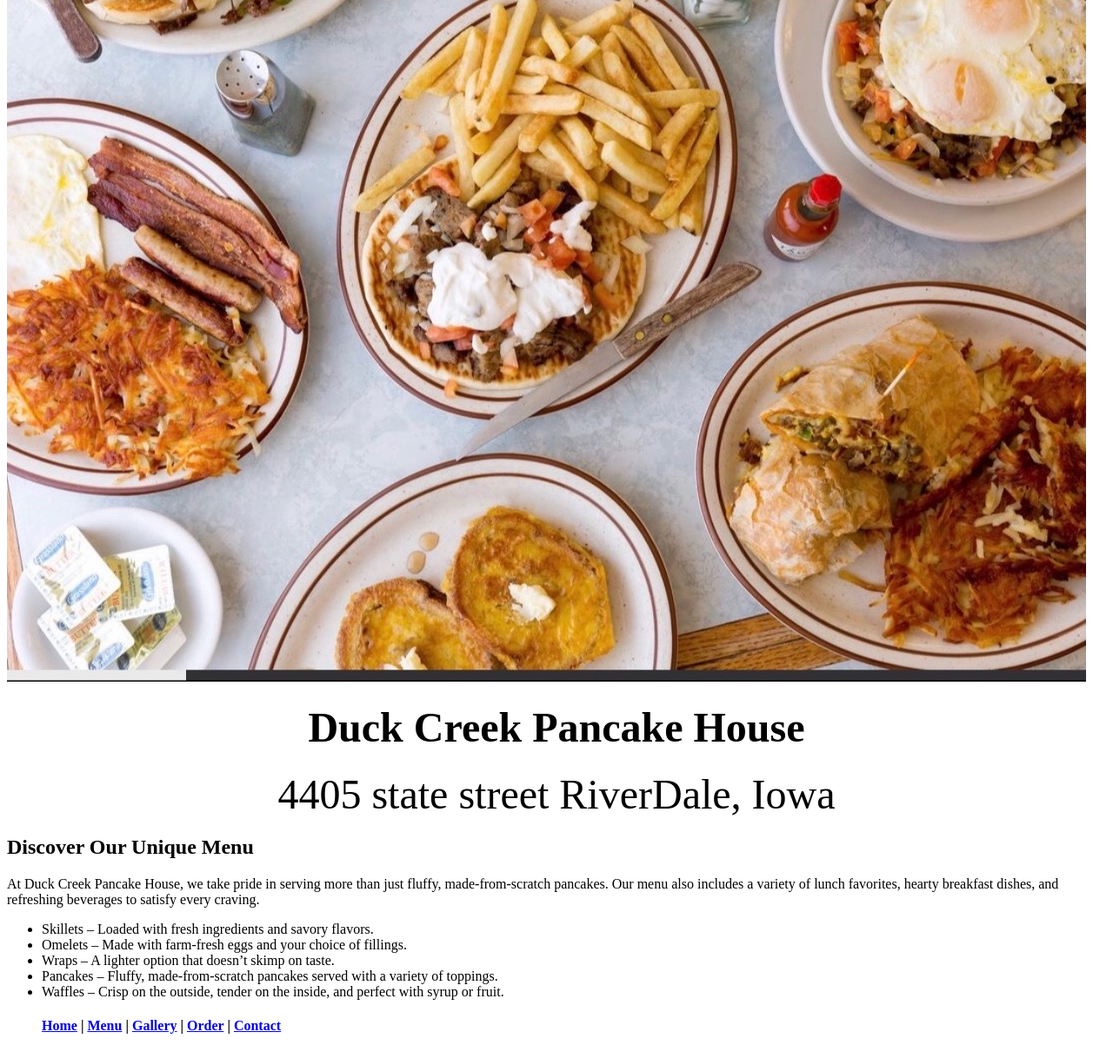
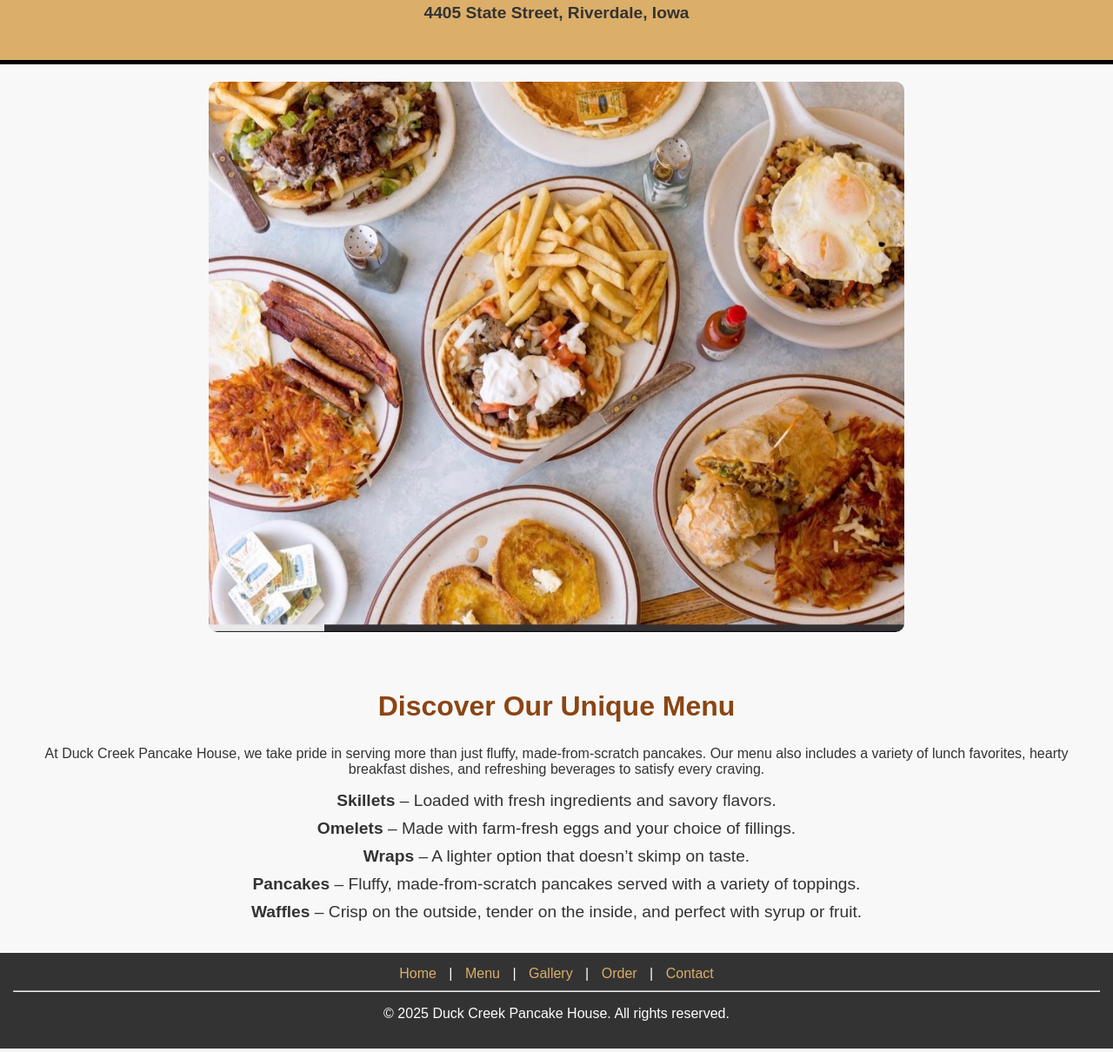
Before and after one commit to Afrim14/web-sid, a plain HTML site: page index.html in a window 1280 px wide. Shown: the part 206-1416 px from the top of the page at 87% size. Drawn offline with Linux system fonts and the light colour scheme.

Commit message:
updated items
Updated things

```diff
--- a/index.html
+++ b/index.html
@@ -5,43 +5,63 @@
     <meta name="viewport" content="width=device-width, initial-scale=1.0">
     <title>Duck Creek Pancake House</title>
 
+    <!-- Load External Styles -->
+    <link rel="stylesheet" href="styles.css">
+
+    <!-- Load Navigation -->
+    <script>
+        document.addEventListener("DOMContentLoaded", function() {
+            fetch('nav.html')
+                .then(response => response.text())
+                .then(data => document.getElementById('nav-placeholder').innerHTML = data);
+        });
+    </script>
 </head>
-    <img src="/Images/Land.JPG">
+<body>
 
+    <!-- Navigation Placeholder -->
+    <header id="nav-placeholder"></header>
 
-<h1> <font size="20"><center> Duck Creek Pancake House </center> </font ></h1>
-    <solid> <font size="7"> <center>  4405 state street RiverDale, Iowa</center>  </font> </solid>
-<body>
-    <h2> Discover Our Unique Menu </h2>
-<p>At Duck Creek Pancake House, we take pride in serving more than just fluffy, made-from-scratch pancakes. Our menu also includes a variety of lunch favorites, hearty breakfast dishes, and refreshing beverages to satisfy every craving. </p>
-<ul>
-    <li> Skillets – Loaded with fresh ingredients and savory flavors. </li>
-    <li> Omelets – Made with farm-fresh eggs and your choice of fillings. </li>
-    <li> Wraps – A lighter option that doesn’t skimp on taste. </li>
-    <li> Pancakes – Fluffy, made-from-scratch pancakes served with a variety of toppings. </li>
-    <li> Waffles – Crisp on the outside, tender on the inside, and perfect with syrup or fruit. </li>
+    <!-- Hero Section -->
+    <section class="hero">
+        <h1>Duck Creek Pancake House</h1>
+        <p class="address">4405 State Street, Riverdale, Iowa</p>
+    </section>
 
+    <!-- Hero Image -->
+    <div class="hero-image">
+        <img src="/Images/Land.JPG" alt="Duck Creek Pancake House">
+    </div>
 
-</body>
+    <!-- About Section -->
+    <section class="menu-intro">
+        <h2>Discover Our Unique Menu</h2>
+        <p>
+            At Duck Creek Pancake House, we take pride in serving more than just fluffy, made-from-scratch pancakes.
+            Our menu also includes a variety of lunch favorites, hearty breakfast dishes, and refreshing beverages
+            to satisfy every craving.
+        </p>
+        <ul class="menu-list">
+            <li><strong>Skillets</strong> – Loaded with fresh ingredients and savory flavors.</li>
+            <li><strong>Omelets</strong> – Made with farm-fresh eggs and your choice of fillings.</li>
+            <li><strong>Wraps</strong> – A lighter option that doesn’t skimp on taste.</li>
+            <li><strong>Pancakes</strong> – Fluffy, made-from-scratch pancakes served with a variety of toppings.</li>
+            <li><strong>Waffles</strong> – Crisp on the outside, tender on the inside, and perfect with syrup or fruit.</li>
+        </ul>
+    </section>
 
-
-
-
-<body>
-    <h4>
+    <!-- Footer -->
+    <footer>
+        <nav class="footer-menu">
             <a href="index.html">Home</a> |
             <a href="menu.html">Menu</a> |
             <a href="gallery.html">Gallery</a> |
             <a href="order.html">Order</a> |
             <a href="contact.html">Contact</a>
-      </h4>
-
+        </nav>
+        <hr>
+        <p>© 2025 Duck Creek Pancake House. All rights reserved.</p>
+    </footer>
 
 </body>
-
-
-
-
-
-
 </html>
--- /dev/null
+++ b/nav.html
@@ -0,0 +1,9 @@
+<nav class="top-menu">
+    <ul>
+        <li><a href="index.html">Home</a></li>
+        <li><a href="menu.html">Menu</a></li>
+        <li><a href="gallery.html">Gallery</a></li>
+        <li><a href="order.html">Order</a></li>
+        <li><a href="contact.html" class="active">Contact</a></li>
+    </ul>
+</nav>
--- /dev/null
+++ b/styles.css
@@ -0,0 +1,76 @@
+/* General Styles */
+body {
+    font-family: Arial, sans-serif;
+    margin: 0;
+    padding: 0;
+    background-color: #f8f8f8;
+    color: #333;
+    text-align: center;
+}
+
+/* Hero Section */
+.hero {
+    background-color: #dbae69;
+    padding: 1.5rem;
+    border-bottom: 5px solid black;
+}
+
+.hero h1 {
+    font-size: 2.5rem;
+    margin: 0;
+}
+
+.address {
+    font-size: 1.2rem;
+    font-weight: bold;
+}
+
+/* Hero Image */
+.hero-image img {
+    width: 80%;
+    max-width: 800px;
+    display: block;
+    margin: 20px auto;
+    border-radius: 10px;
+}
+
+/* Menu Intro */
+.menu-intro {
+    padding: 20px;
+}
+
+.menu-intro h2 {
+    font-size: 2rem;
+    color: #8b4513;
+}
+
+.menu-list {
+    list-style-type: none;
+    padding: 0;
+}
+
+.menu-list li {
+    font-size: 1.2rem;
+    margin: 10px 0;
+}
+
+/* Footer */
+footer {
+    background-color: #333;
+    color: white;
+    padding: 15px;
+}
+
+.footer-menu {
+    margin-bottom: 10px;
+}
+
+.footer-menu a {
+    color: #dbae69;
+    text-decoration: none;
+    margin: 0 10px;
+}
+
+.footer-menu a:hover {
+    text-decoration: underline;
+}
```
Also changed, not shown: contact.html (+35 -16 lines), 1 other file. Lines whose indentation alone changed are shown as unchanged.
